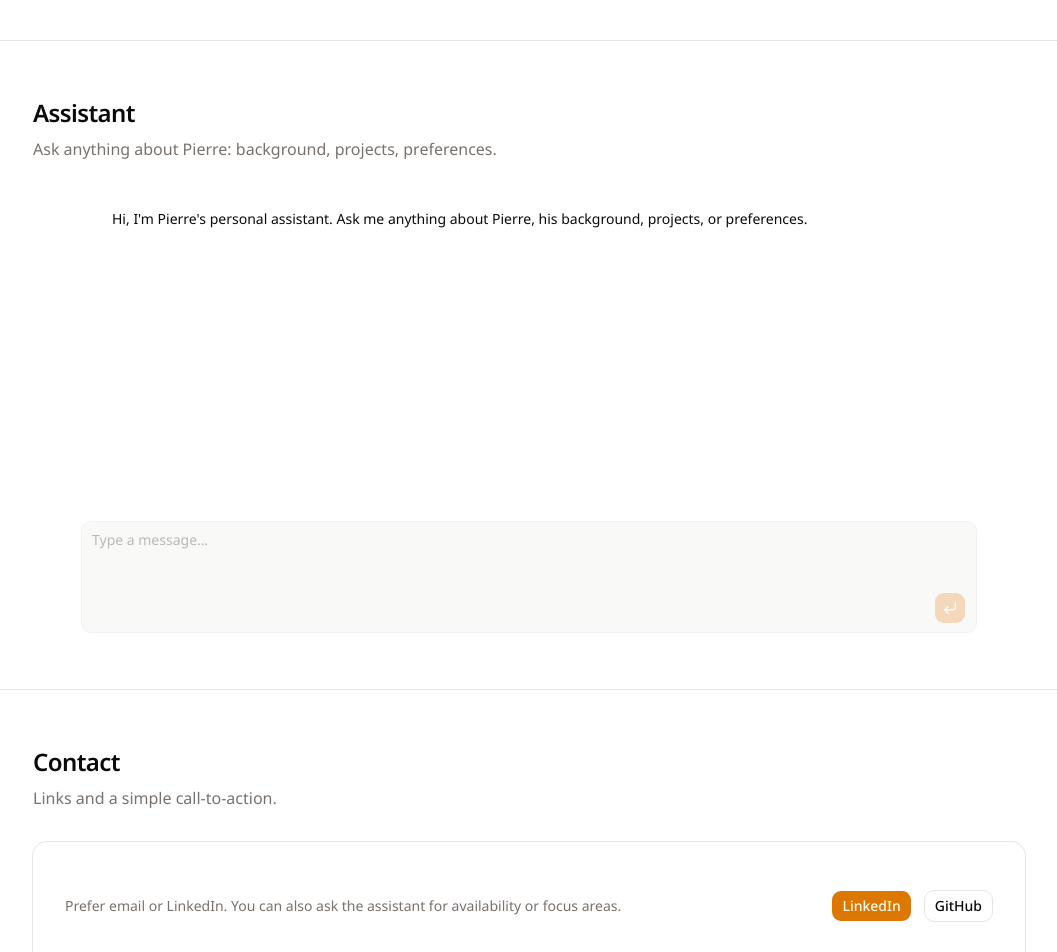
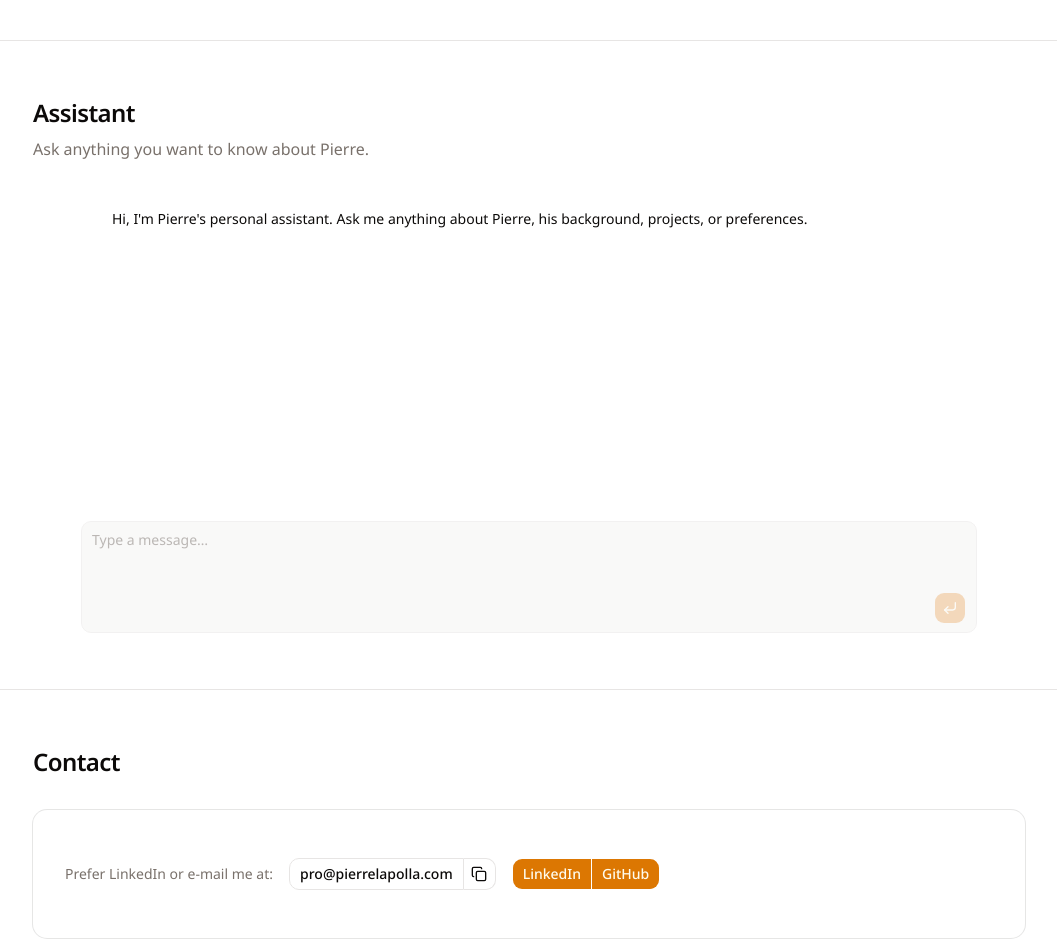
Before and after one commit to PierreLapolla/portfolio, a Next.js app: page / in a window 1280 px wide. Shown: the part 1820-2772 px from the top of the page, without its empty margins (111-1168 px from the left). Built offline with nearby package versions, Linux system fonts and the light colour scheme.

Commit message:
feat: update descriptions, add email copy button, and enhance contact section layout

```diff
--- /dev/null
+++ b/components/copy-button.tsx
@@ -0,0 +1,52 @@
+"use client"
+
+import * as React from "react"
+import { Check, Copy } from "lucide-react"
+import { Button } from "@/components/ui/button"
+
+type CopyToClipboardButtonProps = {
+    value: string
+    label?: string
+    className?: string
+    disabled?: boolean
+}
+
+export function CopyToClipboardButton({
+                                          value,
+                                          label = "Copy",
+                                          className,
+                                          disabled,
+                                      }: CopyToClipboardButtonProps) {
+    const [copied, setCopied] = React.useState(false)
+
+    const handleCopy = async () => {
+        try {
+            await navigator.clipboard.writeText(value)
+            setCopied(true)
+            window.setTimeout(() => setCopied(false), 1200)
+        } catch (error) {
+            console.error("Failed to copy: ", error)
+        }
+    }
+
+    const iconBase = "h-[1em] w-[1em] transition-all"
+
+    return (
+        <Button
+            variant="outline"
+            size="icon"
+            onClick={handleCopy}
+            aria-label={copied ? "Copied" : "Copy to clipboard"}
+            disabled={disabled}
+            className={className}
+        >
+            <Copy className={`${iconBase} ${copied ? "scale-0 opacity-0" : ""}`} />
+            <Check
+                className={`${iconBase} absolute scale-0 opacity-0 ${
+                    copied ? "scale-100 opacity-100" : ""
+                }`}
+            />
+            <span className="sr-only">{label}</span>
+        </Button>
+    )
+}
--- a/components/sections/ai-assistant-section.tsx
+++ b/components/sections/ai-assistant-section.tsx
@@ -8,7 +8,7 @@ export function AiAssistantSection() {
         <Section
             id="chat"
             title="Assistant"
-            description="Ask anything about Pierre: background, projects, preferences."
+            description="Ask anything you want to know about Pierre."
         >
             <AiAssistant
                 api="/api/chat"
--- a/components/sections/contact-section.tsx
+++ b/components/sections/contact-section.tsx
@@ -3,38 +3,51 @@ import * as React from "react";
 import Link from "next/link";
 import {Card, CardContent} from "@/components/ui/card";
 import {Button} from "@/components/ui/button";
+import {ButtonGroup} from "@/components/ui/button-group";
 import {Section} from "@/components/section";
+import {CopyToClipboardButton} from "@/components/copy-button";
 
 export function ContactSection() {
     return (
         <Section
             id="contact"
             title="Contact"
-            description="Links and a simple call-to-action."
+            description=""
         >
             <Card>
-                <CardContent className="p-6 sm:p-8 flex flex-col gap-4 sm:flex-row sm:items-center sm:justify-between">
+                <CardContent className="p-6 sm:p-8 flex flex-col gap-4 sm:flex-row sm:items-center">
                     <div className="space-y-1">
                         <p className="text-sm text-muted-foreground">
-                            Prefer email or LinkedIn. You can also ask the assistant for availability or focus areas.
+                            Prefer LinkedIn or e-mail me at:
                         </p>
                     </div>
 
-                    <div className="flex flex-wrap gap-3">
+                        <ButtonGroup>
+                            <Button asChild variant="outline">
+                                <a href="mailto:pro@pierrelapolla.com">pro@pierrelapolla.com</a>
+                            </Button>
+                            <CopyToClipboardButton value={"pro@pierrelapolla.com"}/>
+                        </ButtonGroup>
+                    <ButtonGroup>
                         <Button asChild>
-                            <Link href="https://fr.linkedin.com/in/pierrelapolla" target="_blank"
-                                  rel="noopener noreferrer">
+                            <Link
+                                href="https://fr.linkedin.com/in/pierrelapolla"
+                                target="_blank"
+                                rel="noopener noreferrer"
+                            >
                                 LinkedIn
                             </Link>
                         </Button>
-                        <Button asChild variant="outline">
-                            <Link href="https://github.com/PierreLapolla" target="_blank" rel="noopener noreferrer">
+                        <Button asChild>
+                            <Link
+                                href="https://github.com/PierreLapolla"
+                                target="_blank"
+                                rel="noopener noreferrer"
+                            >
                                 GitHub
                             </Link>
                         </Button>
-                    </div>
-
-                    {/*TODO: add email copy button*/}
+                        </ButtonGroup>
                 </CardContent>
             </Card>
         </Section>
--- a/components/sections/experience-section.tsx
+++ b/components/sections/experience-section.tsx
@@ -11,8 +11,8 @@ type Item = {
 
 const EXPERIENCE: Item[] = [
     {
-        title: "Role / Internship",
-        subtitle: "Company • Dates",
+        title: "Internship",
+        subtitle: "Capgemini • 6 months",
         bullets: [
             "What you did (impact-first).",
             "What you built / improved.",
```
